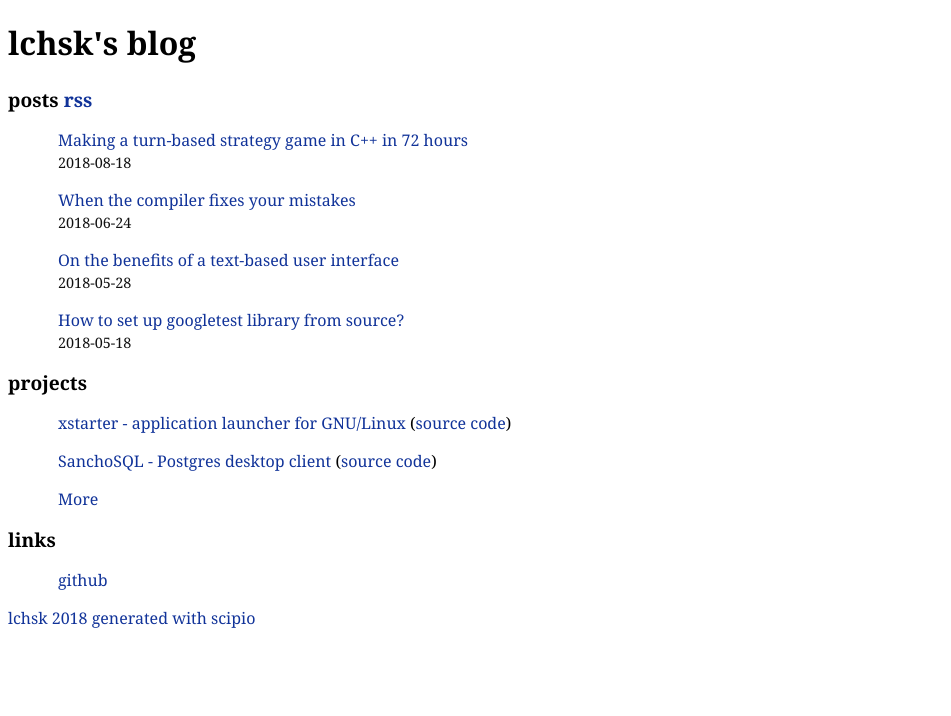
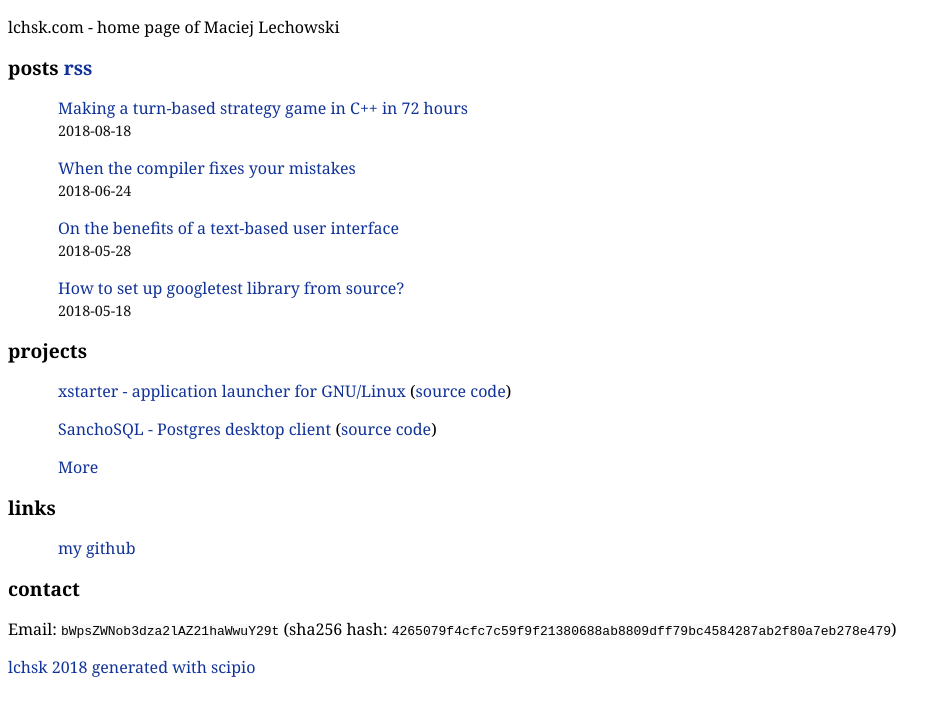
Before and after one commit to lchsk/blog, a plain HTML site: page build/index.html in a window 1280 px wide. Shown: the whole page, without its empty margins (0-951 px from the left). Drawn offline with Linux system fonts and the light colour scheme.

Commit message:
Add contact to home page

```diff
--- a/build/index.html
+++ b/build/index.html
@@ -14,13 +14,15 @@
     <meta name="description" content="lchsk.com blog: I'll figure out the description at some point">
     <meta name="keywords" content="coding, tech, computer science, python, c, c++, emacs, free software, xstarter">
     <meta name="author" content="Maciej Lechowski">
-    <title>lchsk's blog</title>
+    <title>lchsk.com - home page of Maciej Lechowski</title>
     <meta name="viewport" content="width=device-width, initial-scale=1.0">
     <link rel="stylesheet" type="text/css" href="static/styles.css">
     <link rel="alternate" type="application/rss+xml" href="posts.xml" />
   </head>
   <body>
-    <h1>lchsk's blog</h1>
+    <p>
+      lchsk.com - home page of Maciej Lechowski
+    </p>
     <h2>posts <a title="rss" href="posts.xml">rss</a></h2>
     <ul id="post-list">
 
@@ -45,8 +47,12 @@
     </ul>
     <h2>links</h2>
     <ul id="post-list">
-      <li><a href="https://github.com/lchsk">github</a></li>
+      <li><a href="https://github.com/lchsk">my github</a></li>
     </ul>
+    <h2>contact</h2>
+    <p>
+      Email: <code>bWpsZWNob3dza2lAZ21haWwuY29t</code> (sha256 hash: <code>4265079f4cfc7c59f9f21380688ab8809dff79bc4584287ab2f80a7eb278e479</code>)
+    </p>
     <p>
       <a href="index.html">lchsk 2018</a> <a href="https://github.com/lchsk/scipio">generated with scipio</a>
     </p>
```
Also changed, not shown: source/index.md (+1 -1 lines), themes/default/index.html (+9 -3 lines).
